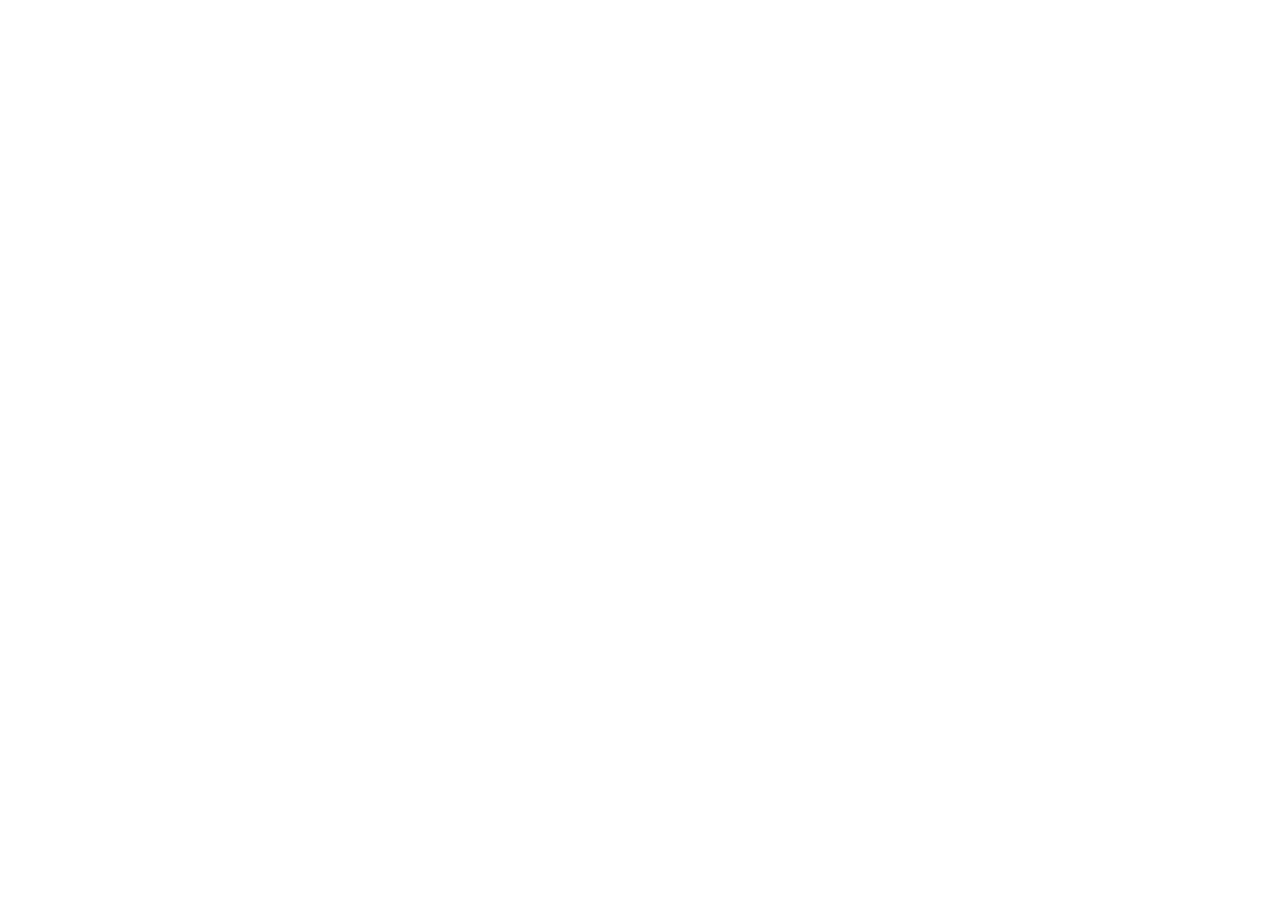
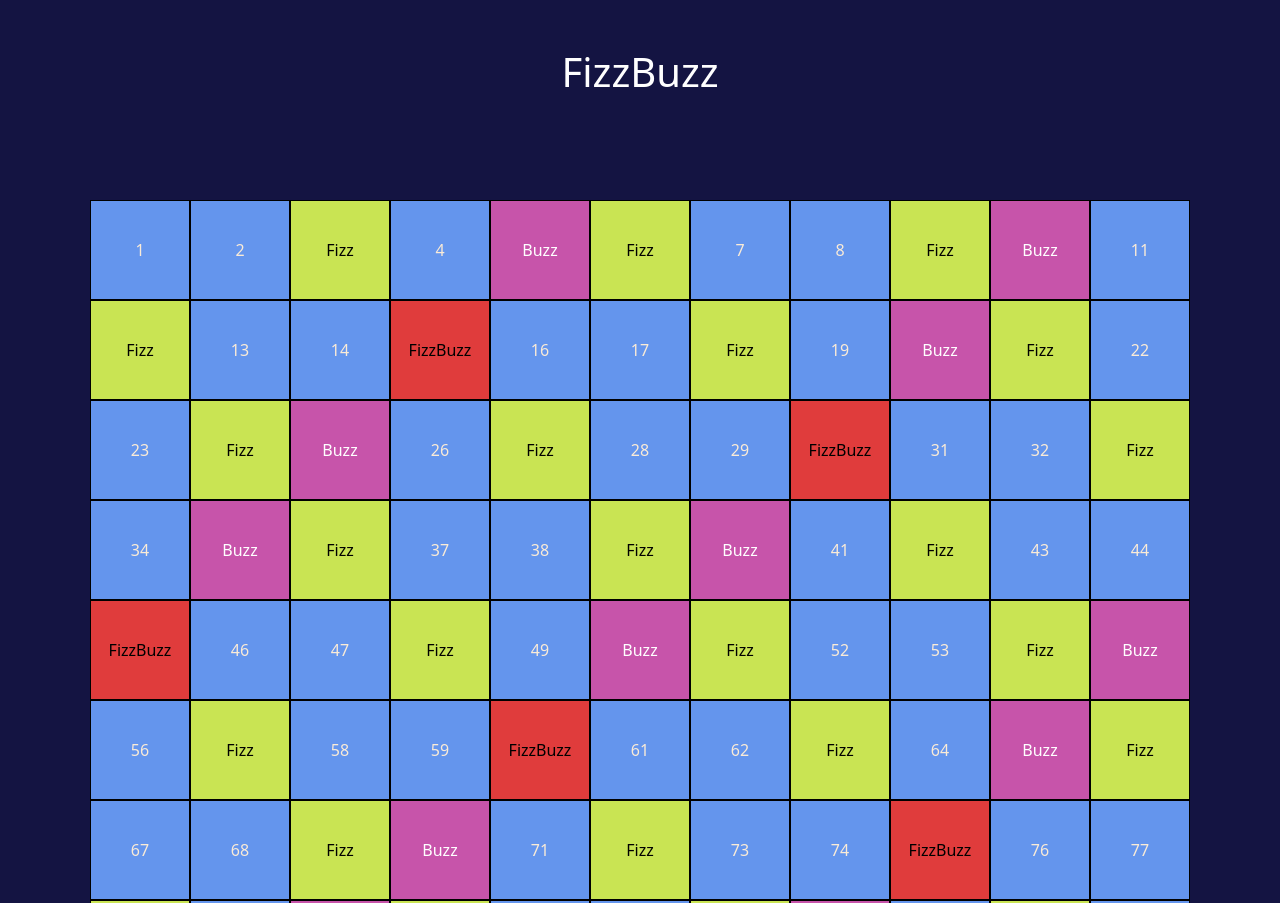
Before and after one commit to StefaniaSperani/js-fizzbuzz, a plain HTML site: page index.html in a window 1280 px wide. Shown: the top 903 px of the page. Before the commit the page ends 800 px from the top, so only its background shows below. Drawn offline with nearby package versions, Linux system fonts and the light colour scheme.

Commit message:
bonus 1 + 2

```diff
--- a/css/style.css
+++ b/css/style.css
@@ -6,9 +6,53 @@
 
 
 /* BODY */
+body{
+    background-color: rgb(20, 20, 66);
+}
+.square{
+    display: flex;
+    align-items: center;
+    justify-content: center;
+    min-width: 100px;
+    min-height: 100px;
+    text-align: center;
+    border: 1px solid black;
+    background-color: cornflowerblue;
+    color: antiquewhite;
+}
 
-#square{
-    width: 100px;
-    height: 100px;
+.fizzbuzz{
+    display: flex;
+    align-items: center;
+    justify-content: center;
+    min-width: 100px;
+    min-height: 100px;
+    text-align: center;
     border: 1px solid black;
+    background-color: rgb(224, 60, 60);
+    color: black;
 }
+
+.buzz{
+    display: flex;
+    align-items: center;
+    justify-content: center;
+    min-width: 100px;
+    min-height: 100px;
+    text-align: center;
+    border: 1px solid black;
+    background-color: rgb(199, 84, 170);
+    color: white;
+}
+
+.fizz{
+    display: flex;
+    align-items: center;
+    justify-content: center;
+    min-width: 100px;
+    min-height: 100px;
+    text-align: center;
+    border: 1px solid black;
+    background-color: rgb(201, 228, 83);
+    color: black;
+}
--- a/index.html
+++ b/index.html
@@ -13,7 +13,13 @@
 </head>
 
 <body>
-    <div class="container-fluid d-flex align-content-center justify-content-center m-5 wrapper">
+    <div class="container-fluid text-center text-white p-5">
+        <h1>FizzBuzz</h1>
+    </div>
+
+    <div class="container-fluid d-flex align-content-center justify-content-center flex-wrap p-5 wrapper">
+
+
         <!-- SQUARE -->
     </div>
 
--- a/js/script.js
+++ b/js/script.js
@@ -5,31 +5,42 @@
 // e per i multipli di 5 stampi “Buzz”.
 // Per i numeri che sono sia multipli di 3 che di 5 stampi “FizzBuzz”.
 
+const wrapper = document.querySelector('.wrapper');
+// console.log(wrapper);
 
 // creo un ciclo che mi dia dei numeri da 1 a 100
 for(let i = 1; i <= 100; i++){
     // console.log(i);
 
-    const wrapper = document.getElementsByClassName('wrapper');
+    // creo un nuovo div che sarà il mio quadrato
     const myDiv = document.createElement('div');
     myDiv.className = 'square';
-    console.log(myDiv);
+    // console.log(myDiv);
 
     // se i numeri sono divisibili sia per 3 che per 5
     if((i % 3 == 0) && (i % 5 == 0)){
-        // console.log('fizzbuzz');
+        myDiv.textContent='FizzBuzz';
+        myDiv.classList = 'fizzbuzz';
+        // console.log(myDiv);
 
     // se i numeri sono divisibili per 5
     } else if(i % 5 == 0){
-        // console.log('buzz');
+        myDiv.textContent='Buzz';
+        myDiv.classList = 'buzz';
+        // console.log(myDiv);
 
      // se i numeri sono divisibili per 3
     } else if(i % 3 == 0){
-        // console.log('fizz');
+        myDiv.textContent='Fizz';
+        myDiv.classList = 'fizz';
+        // console.log(myDiv);
 
     // se non sono divisibili ne per 3 e nemmeno per 5
     } else{
+        myDiv.append(i);
         // console.log(i + 'else');
     }
 
+    wrapper.append(myDiv);
+
 };
```
